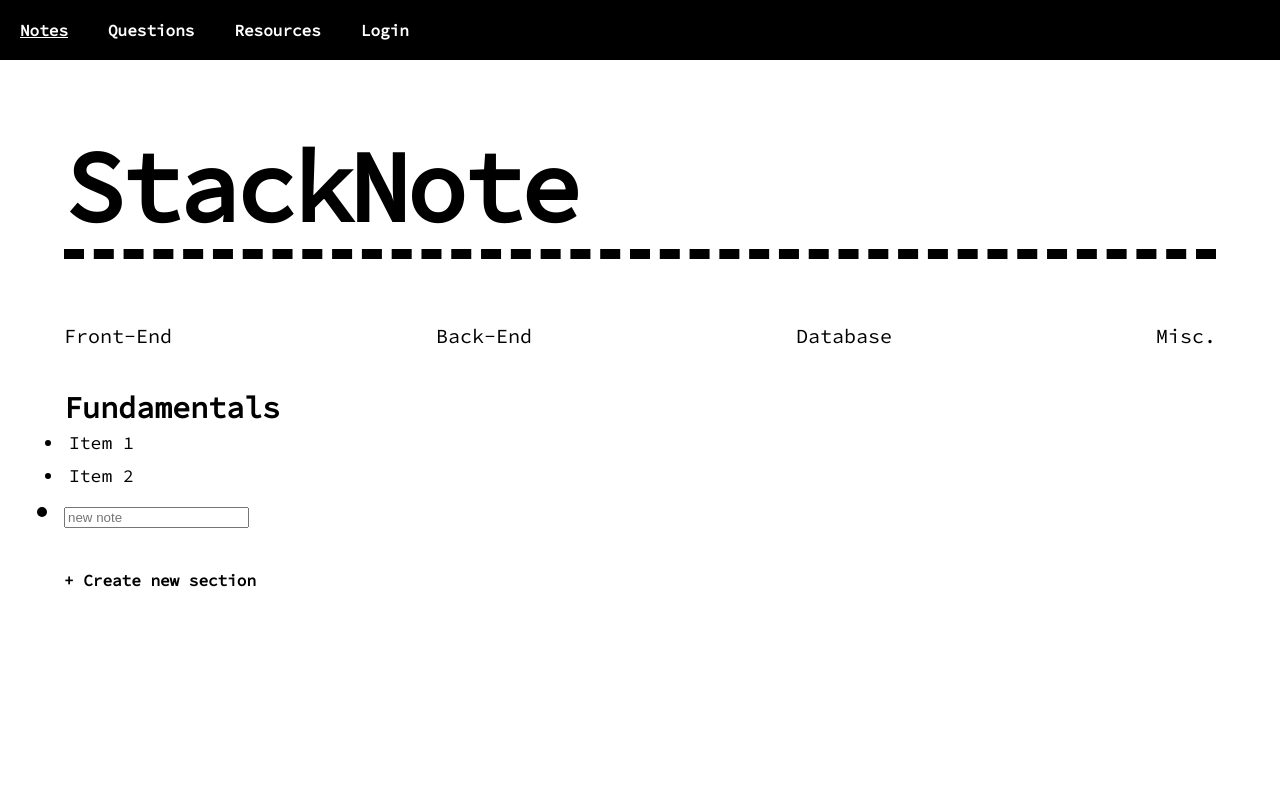
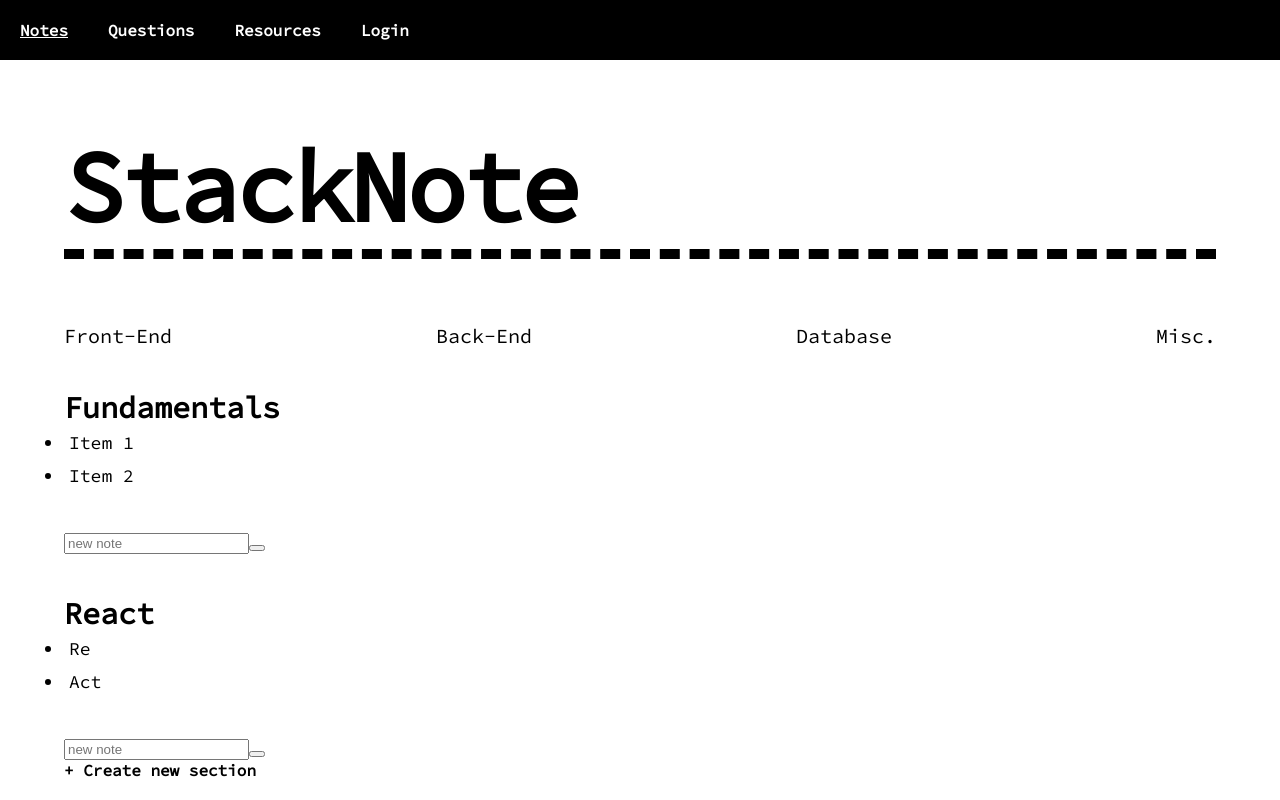
Before and after one commit to TrevorOsterman/stacknote-client, a React (Create React App) app: page /notes in a window 1280 px wide. Built offline with nearby package versions, Linux system fonts and the light colour scheme.

Commit message:
aaaah i guess it's a stopping point

```diff
--- a/src/App.js
+++ b/src/App.js
@@ -14,33 +14,30 @@ class App extends React.Component {
   constructor(props) {
     super(props);
     this.state = {
-      activeTab: { name: "Front-End", key: 0 },
-      notes: [
-        {
+      activeTab: { name: "frontEnd", key: 0 },
+      notes: {
         frontEnd: [
           {
             header: "Fundamentals",
             list: ["Item 1", "Item 2"]
-            }
-          ]
           },
           {
+            header: "React",
+            list: ["Re", "Act"]
+          }
+        ],
         backEnd: [
           {
             header: "Node.js",
             list: ["Item 1", "Item 2"]
           }
-          ]
-        },
-        {
+        ],
         database: [
           {
             header: "DBeaver",
             list: ["Item 1", "Item 2"]
           }
-          ]
-        },
-        {
+        ],
         misc: [
           {
             header: "AAAAAA",
@@ -48,19 +45,39 @@ class App extends React.Component {
           }
         ]
       }
-      ]
     };
   }
 
   handleActiveTab = (tab, idx) => {
-    this.setState({ activeTab: { name: tab, key: idx } });
+    if (tab === "Front-End") {
+      this.setState({ activeTab: { name: "frontEnd", key: idx } });
+    } else if (tab === "Back-End") {
+      this.setState({ activeTab: { name: "backEnd", key: idx } });
+    } else if (tab === "Database") {
+      this.setState({ activeTab: { name: "database", key: idx } });
+    } else {
+      this.setState({ activeTab: { name: "misc", key: idx } });
+    }
+    // this.setState({ activeTab: { name: tab, key: idx } });
+  };
+
+  addNote = note => {
+    this.setState({
+      notes: {}
+    });
   };
 
   render() {
+    const test = "activeTab";
+    console.log(this.state[test]);
     const value = {
       notes: this.state.notes,
       handleActiveTab: this.handleActiveTab,
       activeTab: this.state.activeTab
+      // frontEndNotes: Object.values(this.state.notes[0]),
+      // backEndNotes: Object.values(this.state.notes[1]),
+      // databaseNotes: Object.values(this.state.notes[1]),
+      // miscNotes: Object.values(this.state.notes[2])
     };
     return (
       <div className="App">
--- a/src/Notes/Notes.js
+++ b/src/Notes/Notes.js
@@ -9,7 +9,7 @@ export default class Notes extends React.Component {
     return (
       <div className="notes-comp">
         <NoteNav />
-        <NotesList notes={this.context.notes[this.context.activeTab.key]} />
+        <NotesList />
       </div>
     );
   }
--- a/src/NotesList/NotesList.js
+++ b/src/NotesList/NotesList.js
@@ -1,37 +1,25 @@
 import React from "react";
 import "./NotesList.css";
 import Context from "../Context.js";
+import Section from "../Section/Section";
 
 export default class NotesList extends React.Component {
   static contextType = Context;
 
   constructor(props) {
     super(props);
-    this.state = {
-      newSection: {
-        name: "",
-        clicked: false
-      }
-    };
+    this.state = {};
   }
 
   render() {
-    const notesList = Object.values(this.props.notes)[0];
-
+    const active = this.context.activeTab.name;
+    console.log(active);
+    const notesList = this.context.notes[active];
+    console.log(notesList);
     return (
       <div className="note-headers">
-        {notesList.map(cat => {
-          return (
-            <ul className="note-header">
-              {cat.header}
-              {cat.list.map(i => {
-                return <li className="note">{i}</li>;
-              })}
-              <li>
-                <input type="text" placeholder="new note" />
-              </li>
-            </ul>
-          );
+        {notesList.map((sect, idx) => {
+          return <Section section={sect} index={idx} />;
         })}
         <span>
           <b>+ Create new section</b>
--- /dev/null
+++ b/src/Section/Section.js
@@ -0,0 +1,32 @@
+import React from "react";
+import Context from "../Context";
+
+export default class Section extends React.Component {
+  static contextType = Context;
+  constructor(props) {
+    super(props);
+    this.state = {
+      header: this.props.section.header,
+      list: this.props.section.list
+    };
+  }
+
+  createNote(note) {
+    this.setState({ list: [...this.state.list, note] });
+  }
+
+  render() {
+    return (
+      <div>
+        <ul className="note-header">
+          {this.props.section.header}
+          {this.props.section.list.map(i => {
+            return <li className="note">{i}</li>;
+          })}
+        </ul>
+        <input type="text" placeholder="new note" />
+        <button onClick={() => this.createNote("test")} />
+      </div>
+    );
+  }
+}
```
Lines whose indentation alone changed are shown as unchanged.
